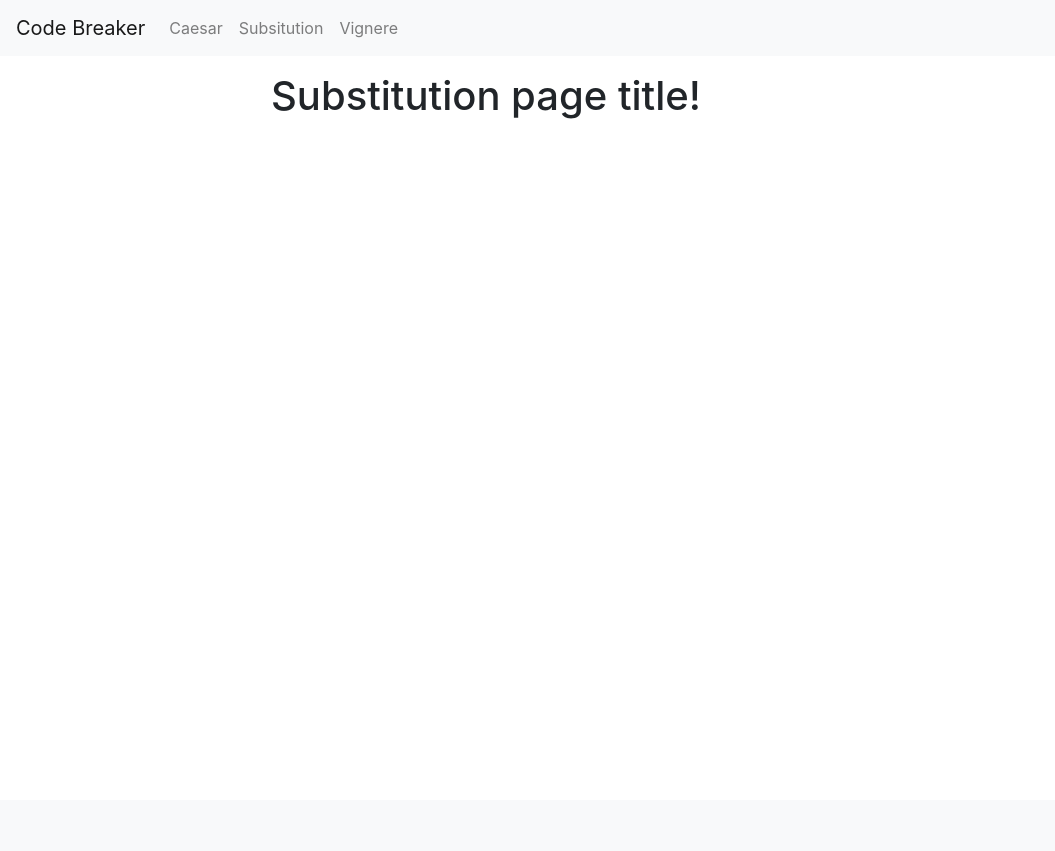
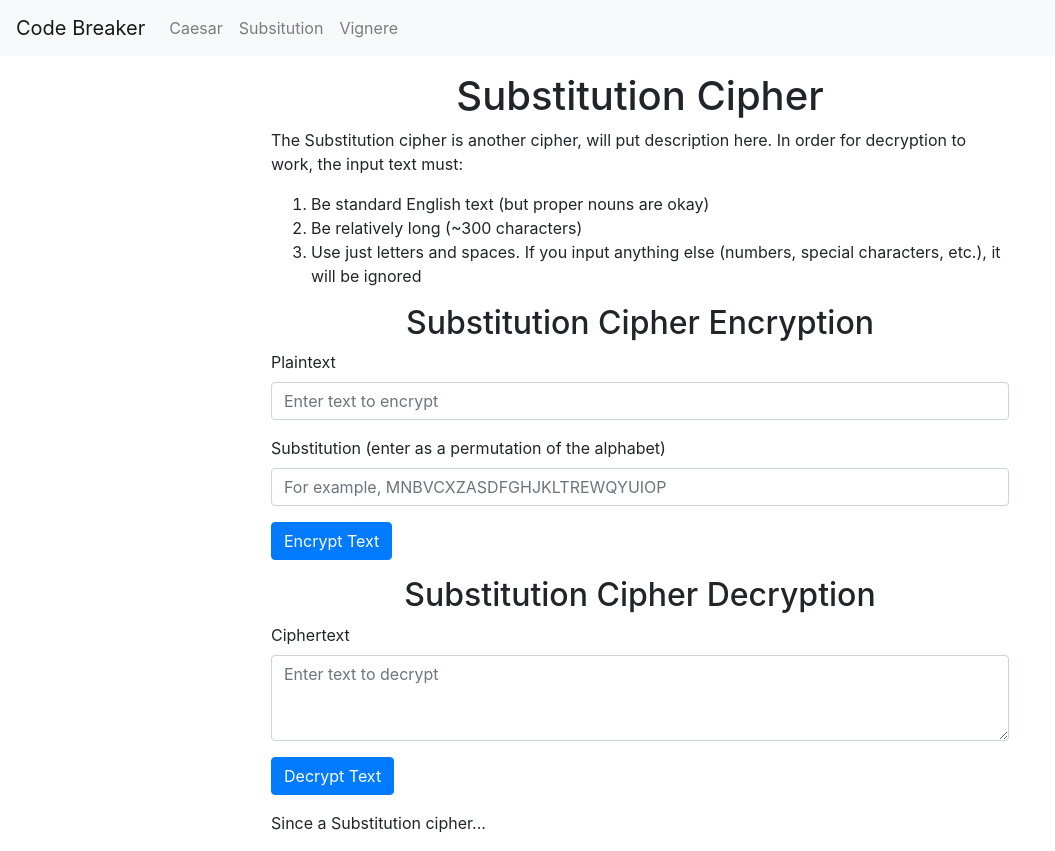
Before and after one commit to christian-doucette/code_breaker, a Flask app: page /substitution in a window 1280 px wide. Shown: the whole page, without its empty margins (0-1055 px from the left). Before the commit the page ends 119 px from the top, so only its background shows below. Run offline with Flask 2, Linux system fonts and the light colour scheme; parts of the project's set-up code (start-up, migrations or seed data) failed here and were passed over; some libraries are stand-ins or nearby versions.

Commit message:
version with some as text boxes as inputs with regex pattern - going to make all text areas, but commiting this so I can revert if needed

```diff
--- a/app.py
+++ b/app.py
@@ -58,10 +58,39 @@ def caesar_decrypt_input():
 
 
 
-
+# Loads the Substitution Cipher Page
 @app.route('/substitution')
 def substitution_page():
-    return render_template('substitution_page.html')
+    return render_template('substitution_page.html', encrypted_text = None, decrypted_text = None)
+
+
+
+
+# Loads the Substitution Cipher Page, when the user has entered text to be encrypted
+@app.route('/substitution/encrypt/', methods=['GET', 'POST'])
+def substitution_encrypt_input():
+    # Gets data from form
+    input_text    = request.form['input_text']
+    substitution  = request.form['substitution']
+    substitution_func = {"ABCDEFGHIJKLMNOPQRSTUVWXYZ"[i]: substitution[i] for i in range(26)}
+
+    encrypted_text = encrypt.encrypt_substitution(input_text, substitution_func)
+    return render_template('substitution_page.html', encrypted_text = encrypted_text, decrypted_text = None)
+
+
+
+
+# Loads the Substitution Cipher Page, when the user has entered text to be encrypted
+@app.route('/substitution/decrypt/', methods=['GET', 'POST'])
+def substitution_decrypt_input():
+    # Gets data from form
+    input_text    = request.form['input_text']
+
+    # runs decryption function
+    decrypted_text = test_n_gram.break_substitution(input_text, 5)
+    return render_template('substitution_page.html', encrypted_text = None, decrypted_text = decrypted_text)
+
+
 
 
 @app.route('/vignere')
--- a/templates/substitution_page.html
+++ b/templates/substitution_page.html
@@ -4,5 +4,63 @@
 {% block title  %}Substitution{% endblock %}
 
 {% block content %}
-<h1> Substitution page title!
+
+<h1 style="text-align:center">Substitution Cipher</h1>
+<p>The Substitution cipher is another cipher, will put description here.
+   In order for decryption to work, the input text must:
+   <ol>
+    <li>Be standard English text (but proper nouns are okay)</li>
+    <li>Be relatively long (~300 characters)</li>
+    <li>Use just letters and spaces. If you input anything else (numbers, special characters, etc.), it will be ignored</li>
+  </ol>
+</p>
+
+
+
+<h2 style="text-align:center">Substitution Cipher Encryption</h2>
+<!--
+<form >
+    <input autocomplete="off" type="text" name="input_text"  required>
+    <input type="number" name="input_rot" min=-1000 max=1000 required>
+    <button type="submit">Encrypt my text!</button>
+</form>
+-->
+
+<form action="/substitution/encrypt" method="post">
+  <div class="form-group">
+    <label for="input_text">Plaintext</label>
+    <input type="textarea" class="form-control" id="input_text" name="input_text" placeholder="Enter text to encrypt" pattern="^[a-zA-Z\s]*$" title="Only letters and spaces" autocomplete="off">
+  </div>
+
+  <div class="form-group">
+    <label for="input_text">Substitution (enter as a permutation of the alphabet)</label>
+    <input type="text" class="form-control" id="substitution" name="substitution" placeholder="For example, MNBVCXZASDFGHJKLTREWQYUIOP" autocomplete="off">
+  </div>
+
+  <button type="submit" class="btn btn-primary mb-3">Encrypt Text</button>
+</form>
+
+{% if encrypted_text %}
+  <p> Encrypted Text: </p> <p> {{ encrypted_text }} </p>
+{% endif %}
+
+<h2 style="text-align:center">Substitution Cipher Decryption</h2>
+
+
+<form action="/substitution/decrypt" method="post">
+  <div class="form-group">
+    <label for="input_text">Ciphertext</label>
+    <textarea class="form-control" rows="3" id="input_text" name="input_text" placeholder="Enter text to decrypt" pattern="^[a-zA-Z\s]*$" title="Only letters and spaces" autocomplete="off"></textarea>
+  </div>
+  <button type="submit" class="btn btn-primary mb-3">Decrypt Text</button>
+</form>
+
+
+
+{% if decrypted_text %}
+  <p> Decrypted Text: </p> <p> {{ decrypted_text }} </p>
+{% endif %}
+
+<p>Since a Substitution cipher...
+</p>
 {% endblock %}
--- a/test_n_gram.py
+++ b/test_n_gram.py
@@ -98,7 +98,7 @@ def get_ext_order(cipher_text: str, n: int):
 
 # implentation of beam search algorithm from this paper: https://www.aclweb.org/anthology/P13-1154.pdf
 # assumes text only includes uppercase letters and spaces
-def break_substitution(cipher_text: str, n: int, n_keep: int = 100) -> str:
+def break_substitution(cipher_text: str, n: int, n_keep: int = 10) -> str:
     # number of letters in the guesses so far
     cardinality = 0
 
@@ -162,7 +162,7 @@ with open('trained_model/trained_ngram.json') as json_file:
 n_val = len(eval(next(iter(n_grams))))
 print(f'n_val: {n_val}')
 
-
+#letters = "PA QB EMCO HAF RMLB PA RMLB M LBOH RCVR CS PA FUWBODPMUW OCNX MUW ZAOPH PRB RFZAO CD BKPOBZBYH DFQPYB MUW GCPRAFP M DAYCW VOMDI AE PRBAOBPCNMY IRHDCND ZADP AE PRB TAXBD GCYY VA ALBO M PHICNMY LCBGBOD RBMW PRBOBD MYDA OCNXD UCRCYCDPCN AFPYAAX GRCNR CD WBEPYH GALBU CUPA RCD NRMOMNPBOCDMPCAU  RCD IBODAUMY IRCYADAIRH WOMGD RBMLCYH EOAZ UMOAWUMHM LAYHM YCPBOMPFOB EAO CUDPMUNB PRB EMUD FUWBODPMUW PRCD DPFEE PRBH RMLB PRB CUPBYYBNPFMY NMIMNCPH PA POFYH MIIOBNCMPB PRB WBIPRD AE PRBDB TAXBD PA OBMYCJB PRMP PRBHOB UAP TFDP EFUUH PRBH DMH DAZBPRCUV WBBI MQAFP YCEB MD M NAUDBSFBUNB IBAIYB GRA WCDYCXB OCNX MUW ZAOPH POFYH MOB CWCAPD AE NAFODB PRBH GAFYWUP MIIOBNCMPB EAO CUDPMUNB PRB RFZAFO CU OCNXD BKCDPBUNCMY NMPNRIROMDB GFQQM YFQQM WFQ WFQ GRCNR CPDBYE CD M NOHIPCN OBEBOBUNB PA PFOVBUBLD OFDDCMU BICN EMPRBOD MUW DAUD CZ DZCOXCUV OCVRP UAG TFDP CZMVCUCUV AUB AE PRADB MWWYBIMPBW DCZIYBPAUD DNOMPNRCUV PRBCO RBMWD CU NAUEFDCAU MD WMU RMOZAUD VBUCFD FUEAYWD CPDBYE AU PRBCO PBYBLCDCAU DNOBBUD GRMP EAAYD RAG C ICPH PRBZ MUW HBD QH PRB GMH C WA RMLB M OCNX MUW ZAOPH PMPPAA MUW UA HAF NMUUAP DBB CP CPD EAO PRB YMWCBD BHBD AUYH MUW BLBU PRBH RMLB PA WBZAUDPOMPB PRMP PRBHOB GCPRCU CS IACUPD AE ZH AGU IOBEBOMQYH YAGBO QBEAOBRMUW"
 #my_cipher_text = encrypt.encrypt_substitution("I GOT A LETTER THIS MORNING WHAT DO YOU RECKON IT READ I READ IT AND IT SAID THE GIRL YOU LOVE IS DEAD WHEN I HEAR MY NAME I WANT TO DISAPPEAR YES IM BUSTED BUT MY HEART WONT LET ME DIE WHEN I FEEL ALRIGHT DARLING WONT YOU COME AROUND", encrypt.get_random_substitution())
 #print(my_cipher_text)
 #print(break_substitution("AIQ UZT EIV YVQM TVA XQZY KVVDM IZM TV ZYOZTAZNQ VOQX AIQ UZT AIZA LZT TVA XQZY AIQU", 5))
```
Also changed, not shown: encrypt.py (+6 -1 lines), templates/caesar_page.html (+3 -10 lines).
